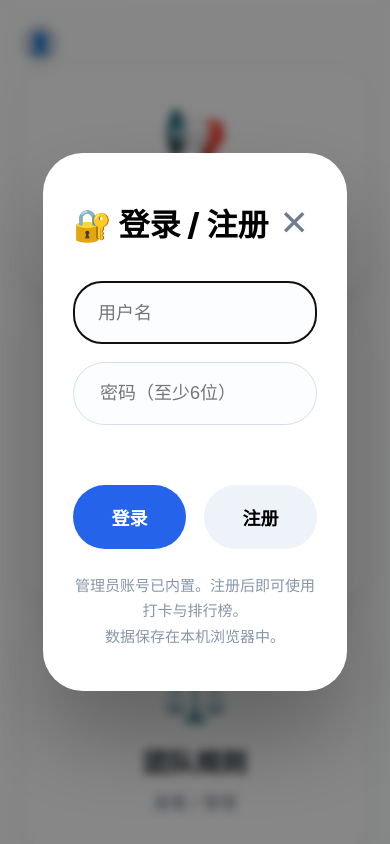
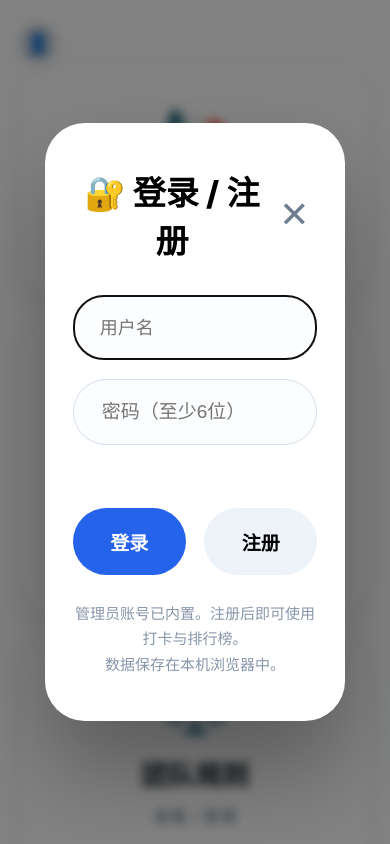
Before and after one commit to CDxiaolang/CDxiaolang.github.io, a plain HTML site: page 小龙GESP精进（主站）.html in a window 390 px wide. Drawn offline with Linux system fonts and the light colour scheme.

Commit message:
Update 小龙GESP精进（主站）.html

```diff
--- a/小龙GESP精进（主站）.html
+++ b/小龙GESP精进（主站）.html
@@ -3,7 +3,7 @@
 <head>
 <meta charset="UTF-8">
 <meta name="viewport" content="width=device-width, initial-scale=1.0">
-<title>主站||小龙GESP精进</title>
+<title>小龙GESP精进 · 团队主页</title>
 <style>
   * { box-sizing: border-box; margin: 0; padding: 0; }
   html, body {
@@ -72,13 +72,13 @@
     grid-template-columns: 1fr 1fr;
     gap: 28px;
     width: 100%;
-    max-width: 960px;
+    max-width: 970px;
   }
   .grid-item {
     background: white;
     border-radius: 40px;
     padding: 54px 28px 58px;
-    box-shadow: 0 8px 24px rgba(0,0,0,0.042);
+    box-shadow: 0 8px 24px rgba(0,0,0,0.04);
     border: 1px solid #e9edf4;
     transition: 0.18s;
     cursor: pointer;
@@ -86,90 +86,90 @@
     flex-direction: column;
     align-items: center;
     justify-content: center;
-    min-height: 245px;
+    min-height: 248px;
   }
   .grid-item:hover {
     border-color: #b8cbe0;
     background: #fafcff;
     transform: translateY(-3px);
-    box-shadow: 0 14px 32px rgba(37,99,235,0.065);
+    box-shadow: 0 14px 32px rgba(37,99,235,0.062);
   }
-  .grid-icon { font-size: 53px; margin-bottom: 16px; }
-  .grid-label { font-weight: 740; font-size: 26px; color: #17212b; }
+  .grid-icon { font-size: 54px; margin-bottom: 16px; }
+  .grid-label { font-weight: 755; font-size: 27px; color: #17212b; }
   .grid-sub { font-size: 17px; color: #68768a; margin-top: 10px; }
   .checkin-card {
     background: white;
     border-radius: 40px;
-    padding: 54px 28px 58px;
-    box-shadow: 0 8px 24px rgba(0,0,0,0.044);
+    padding: 54px 28px 59px;
+    box-shadow: 0 8px 24px rgba(0,0,0,0.043);
     border: 1px solid #e9edf4;
     display: flex;
     flex-direction: column;
     align-items: center;
     justify-content: center;
-    min-height: 258px;
+    min-height: 260px;
     cursor: default;
   }
-  .checkin-card .grid-icon { font-size: 57px; margin-bottom: 12px; }
-  .checkin-label { font-weight: 750; font-size: 26px; color: #17212b; margin-bottom: 24px; }
+  .checkin-card .grid-icon { font-size: 58px; margin-bottom: 12px; }
+  .checkin-label { font-weight: 765; font-size: 27px; color: #17212b; margin-bottom: 26px; }
   .checkin-btn {
     background: #2563eb;
     border: none;
     color: white;
-    font-weight: 680;
-    font-size: 20px;
-    padding: 18px 66px;
-    border-radius: 82px;
+    font-weight: 690;
+    font-size: 21px;
+    padding: 19px 72px;
+    border-radius: 86px;
     cursor: pointer;
     transition: 0.12s;
     box-shadow: 0 6px 18px rgba(37,99,235,0.22);
     letter-spacing: 0.5px;
-    min-width: 200px;
+    min-width: 208px;
   }
-  .checkin-btn:active { transform: scale(0.96); }
+  .checkin-btn:active { transform: scale(0.95); }
   .checkin-btn.done { background: #a0b8d6; box-shadow: none; cursor: not-allowed; }
   .modal-overlay {
     display: none;
     position: fixed;
     inset: 0;
-    background: rgba(0,0,0,0.47);
+    background: rgba(0,0,0,0.49);
     backdrop-filter: blur(5px);
-    z-index: 995;
+    z-index: 998;
     justify-content: center;
     align-items: center;
     padding: 40px;
   }
   .modal-box {
     background: white;
-    max-width: 850px;
-    width: 98%;
-    border-radius: 50px;
-    padding: 56px 60px 60px;
-    box-shadow: 0 48px 88px rgba(0,0,0,0.28);
-    max-height: 85vh;
+    max-width: 860px;
+    width: 97%;
+    border-radius: 52px;
+    padding: 58px 63px 65px;
+    box-shadow: 0 50px 92px rgba(0,0,0,0.30);
+    max-height: 86vh;
     overflow-y: auto;
     position: relative;
   }
-  .modal-title { font-size: 31px; font-weight: 770; margin-bottom: 30px; display: flex; justify-content: space-between; align-items: center; }
-  .modal-close { background: transparent; border: none; font-size: 35px; cursor: pointer; color: #6f7d91; padding: 8px; }
-  .modal-body { margin-top: 8px; font-size: 19px; }
+  .modal-title { font-size: 33px; font-weight: 790; margin-bottom: 32px; display: flex; justify-content: space-between; align-items: center; }
+  .modal-close { background: transparent; border: none; font-size: 36px; cursor: pointer; color: #6f7d91; padding: 8px; }
+  .modal-body { margin-top: 8px; font-size: 20px; }
   .modal-body textarea, .modal-body input[type="text"] {
     width: 100%;
-    padding: 20px 24px;
+    padding: 21px 26px;
     border: 1px solid #d4ddee;
-    border-radius: 28px;
+    border-radius: 30px;
     font-size: 18px;
     resize: vertical;
     font-family: inherit;
     background: #fcfdfe;
   }
-  .modal-body textarea { min-height: 320px; line-height: 1.83; }
-  .modal-actions { margin-top: 30px; display: flex; gap: 16px; justify-content: flex-end; }
+  .modal-body textarea { min-height: 340px; line-height: 1.75; }
+  .modal-actions { margin-top: 32px; display: flex; gap: 16px; justify-content: flex-end; }
   .modal-actions button {
-    padding: 16px 42px;
+    padding: 17px 44px;
     border: none;
-    border-radius: 79px;
-    font-weight: 630;
+    border-radius: 82px;
+    font-weight: 650;
     font-size: 18px;
     cursor: pointer;
     background: #eef2f9;
@@ -179,67 +179,67 @@
   .modal-actions .primary { background: #2563eb; color: white; }
   .modal-actions .primary:hover { background: #1d4ed8; }
   .auth-modal-box {
-    max-width: 568px;
-    border-radius: 51px;
-    padding: 56px 54px;
+    max-width: 580px;
+    border-radius: 53px;
+    padding: 58px 56px;
     text-align: center;
   }
-  .auth-modal-box h2 { font-size: 30px; margin-bottom: 34px; font-weight: 760; }
+  .auth-modal-box h2 { font-size: 31px; margin-bottom: 36px; font-weight: 775; }
   .auth-modal-box input {
     width: 100%;
-    padding: 20px 26px;
+    padding: 21px 28px;
     border: 1px solid #d4ddee;
-    border-radius: 71px;
-    font-size: 18px;
-    margin-bottom: 18px;
+    border-radius: 75px;
+    font-size: 19px;
+    margin-bottom: 19px;
     background: #fcfdfe;
   }
-  .auth-modal-box .auth-btns { display: flex; gap: 18px; margin-top: 14px; }
+  .auth-modal-box .auth-btns { display: flex; gap: 18px; margin-top: 16px; }
   .auth-modal-box .auth-btns button {
     flex: 1;
-    padding: 19px;
+    padding: 20px;
     border: none;
-    border-radius: 73px;
-    font-weight: 680;
-    font-size: 18px;
+    border-radius: 76px;
+    font-weight: 695;
+    font-size: 19px;
     cursor: pointer;
     background: #eef2f9;
   }
   .auth-modal-box .auth-btns .prim { background: #2563eb; color: white; }
-  .auth-hint { font-size: 15px; color: #8896aa; margin-top: 24px; line-height: 1.7; }
+  .auth-hint { font-size: 15px; color: #8896aa; margin-top: 26px; line-height: 1.7; }
   #authMsg { font-size: 16px; color: #dc2626; margin-top: 4px; min-height: 24px; }
   .rule-list { list-style: none; padding: 0; }
   .rule-list li {
-    padding: 20px 0;
+    padding: 21px 0;
     border-bottom: 1px solid #eef2f8;
     display: flex;
     justify-content: space-between;
     align-items: center;
-    font-size: 19px;
+    font-size: 20px;
   }
   .rule-list li:last-child { border: none; }
-  .rule-link a { color: #2563eb; text-decoration: none; font-weight: 590; }
+  .rule-link a { color: #2563eb; text-decoration: none; font-weight: 595; }
   .rule-link a:hover { text-decoration: underline; }
   .rule-actions button {
-    background: none; border: none; color: #8b9bb5; cursor: pointer; font-size: 16px; margin-left: 16px;
+    background: none; border: none; color: #8b9bb5; cursor: pointer; font-size: 17px; margin-left: 16px;
     padding: 8px 14px; border-radius: 12px;
   }
   .rule-actions button:hover { color: #dc2626; background: #fef2f2; }
-  .markdown-preview { white-space: pre-wrap; line-height: 2.0; color: #1e293b; font-size: 19px; }
+  .markdown-preview { white-space: pre-wrap; line-height: 2.05; color: #1e293b; font-size: 20px; }
   .markdown-preview strong { color: #0f172a; }
   .latex-block { background: #f8faff; padding: 12px 22px; border-radius: 16px; margin: 12px 0; font-style: italic; display: inline-block; }
-  .admin-section { margin-top: 32px; border-top: 1px solid #e0e6f0; padding-top: 30px; }
-  .admin-section-title { font-size: 18px; font-weight: 660; color: #475569; margin-bottom: 16px; }
+  .admin-section { margin-top: 34px; border-top: 1px solid #e0e6f0; padding-top: 32px; }
+  .admin-section-title { font-size: 19px; font-weight: 670; color: #475569; margin-bottom: 16px; }
   .admin-row { display: flex; gap: 14px; flex-wrap: wrap; margin-bottom: 18px; }
-  .admin-row input { flex: 1; min-width: 215px; }
-  @media (max-width: 800px) {
-    .home-card { padding: 40px 22px; }
-    .top-left { top: 22px; left: 20px; }
+  .admin-row input { flex: 1; min-width: 220px; }
+  @media (max-width: 810px) {
+    .home-card { padding: 40px 20px; }
+    .top-left { top: 22px; left: 18px; }
     .avatar { width: 40px; height: 42px; font-size: 19px; }
     .grid-2x2 { grid-template-columns: 1fr; gap: 22px; }
-    .grid-item, .checkin-card { min-height: 195px; padding: 38px 18px; border-radius: 34px; }
-    .modal-box { padding: 40px 28px; border-radius: 40px; }
-    .auth-modal-box { padding: 42px 30px; }
+    .grid-item, .checkin-card { min-height: 198px; padding: 38px 16px; border-radius: 34px; }
+    .modal-box { padding: 40px 26px; border-radius: 40px; }
+    .auth-modal-box { padding: 44px 28px; }
   }
 </style>
 </head>
@@ -324,7 +324,7 @@
       </div>
     </div>
     <div style="margin-top:24px;text-align:right;">
-      <button id="editAnnounceBtn" style="display:none;padding:14px 34px;border:none;border-radius:77px;background:#eef2f9;font-weight:630;cursor:pointer;font-size:17px;" onclick="enableEditAnnounce()">✏️ 编辑公告</button>
+      <button id="editAnnounceBtn" style="display:none;padding:14px 34px;border:none;border-radius:79px;background:#eef2f9;font-weight:645;cursor:pointer;font-size:17px;" onclick="enableEditAnnounce()">✏️ 编辑公告</button>
     </div>
   </div>
 </div>
@@ -333,7 +333,7 @@
 // ===== 配置 =====
 const RANK_URL = 'https://cdxiaolang.github.io/%E5%B0%8F%E9%BE%99GESP%E7%B2%BE%E8%BF%9B%EF%BC%88%E5%88%86%E5%80%BC%E6%8E%92%E5%90%8D%EF%BC%89.html';
 const KEY_USERS = 'rankUsers';
-const KEY_SESSION = 'rankCurrent';   // 和排行榜共用一个 localStorage key
+const KEY_SESSION = 'rankCurrent';
 
 // ===== 数据 =====
 function loadUsers() {
@@ -478,17 +478,17 @@ function removeRule(idx) {
   saveHome(); renderRules();
 }
 
-// ===== 公告 =====
+// ===== 公告（纯文本模式，不再解析 Markdown/LaTeX） =====
 function openAnnouncementModal() { renderAnnounce(); document.getElementById('announceModal').style.display = 'flex'; }
 function renderAnnounce() {
   const display = document.getElementById('announceDisplay');
-  let md = homeData.announce || '';
-  md = md.replace(/\*\*(.+?)\*\*/g, '<strong>$1</strong>');
-  md = md.replace(/`(.+?)`/g, '<code style="background:#f1f5f9;padding:2px 6px;border-radius:6px;">$1</code>');
-  md = md.replace(/\$\$(.+?)\$\$/g, '<div class="latex-block">$$ $1 $$</div>');
-  md = md.replace(/\$(.+?)\$/g, '<span class="latex-block">$ $1 $</span>');
-  md = md.replace(/\n/g, '<br>');
-  display.innerHTML = md;
+  // 纯文本展示，不做任何渲染，保留换行
+  let txt = homeData.announce || '';
+  // 只转义 HTML 防止 XSS，保留原格式
+  txt = txt.replace(/&/g,'&amp;').replace(/</g,'&lt;').replace(/>/g,'&gt;');
+  // 将换行转为 <br>
+  txt = txt.replace(/\n/g, '<br>');
+  display.innerHTML = txt;
 }
 function enableEditAnnounce() {
   document.getElementById('announceDisplay').style.display = 'none';
```
